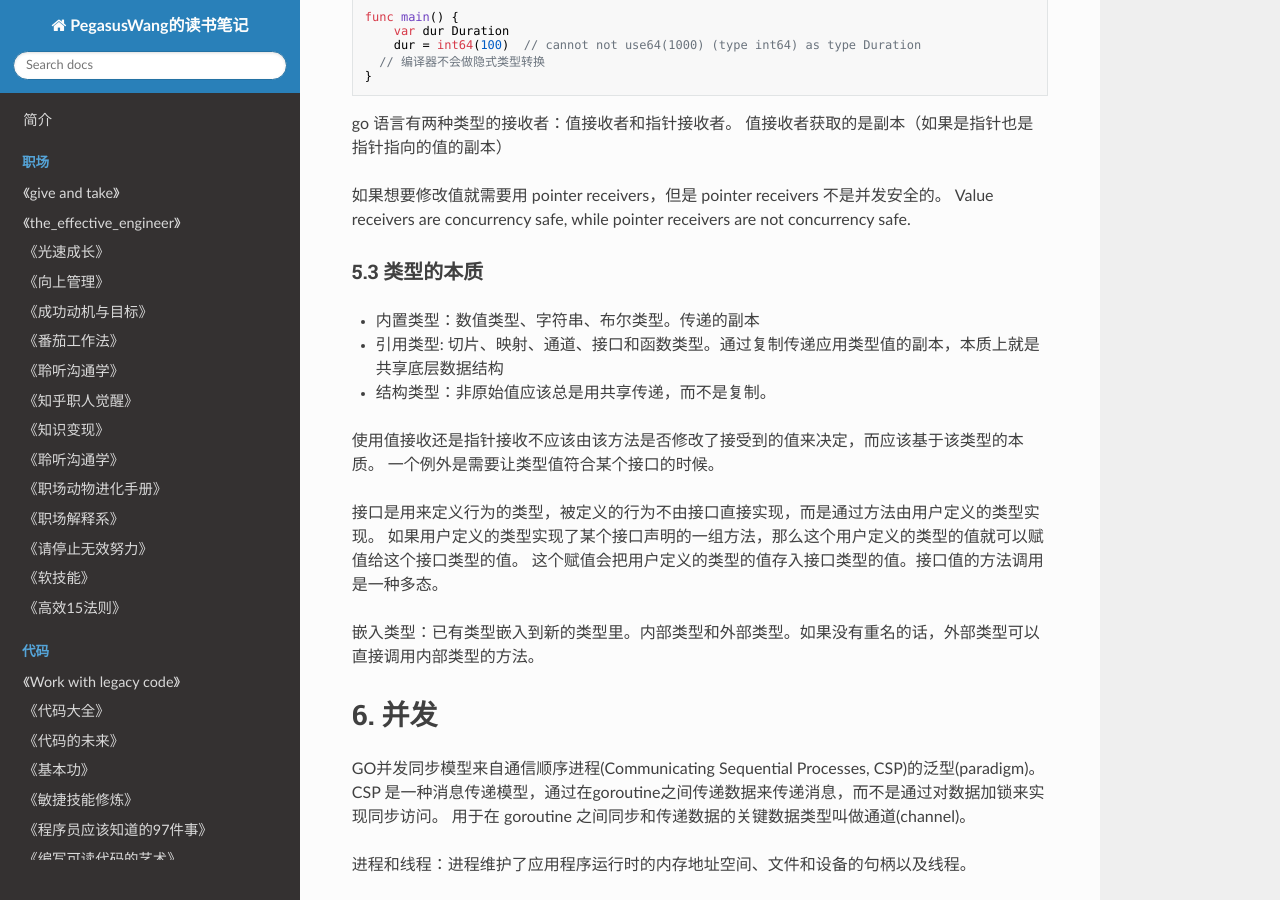
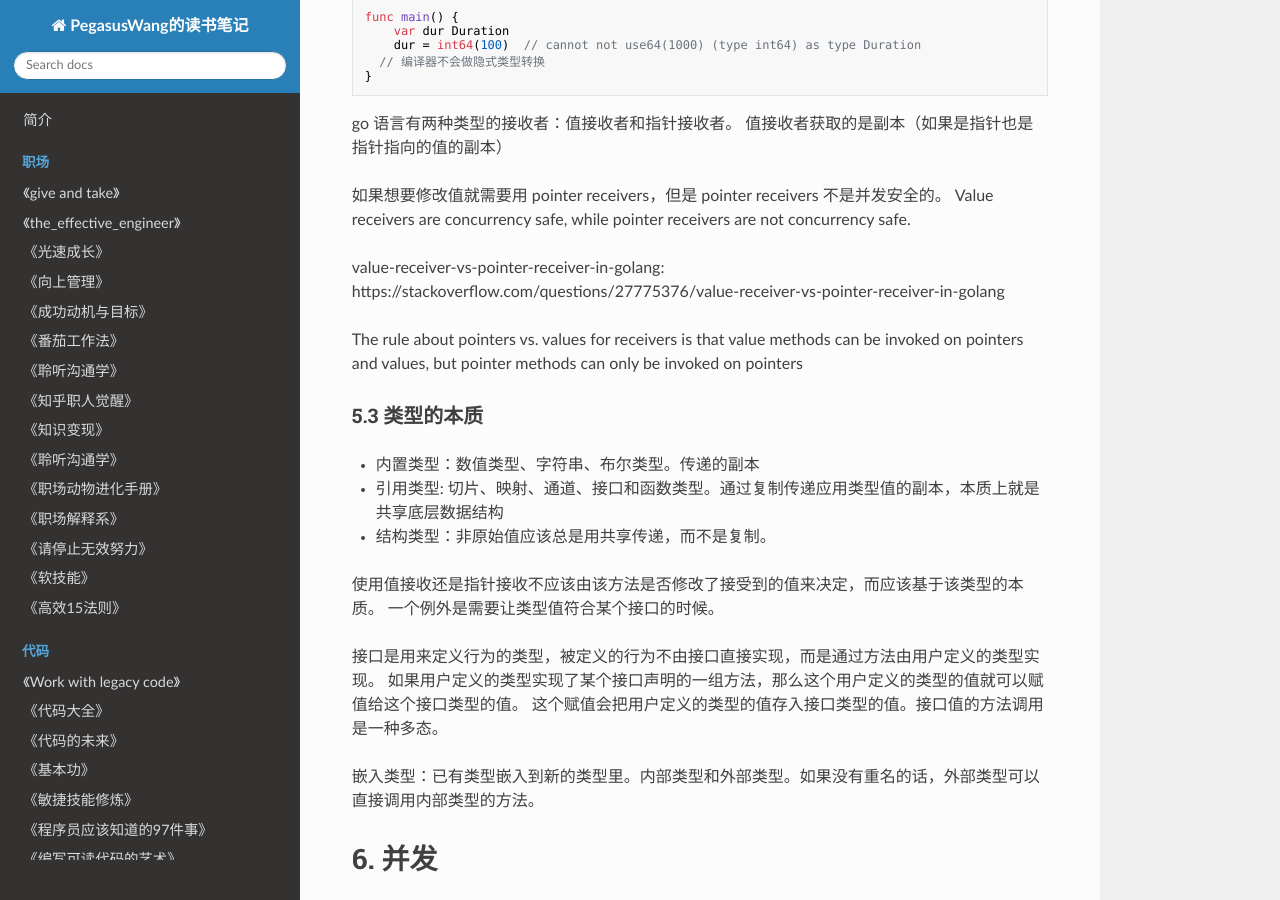
Before and after one commit to PegasusWang/booknotes, an MkDocs documentation site: the page built from docs/golang/go_in_action(go语言实战).md, in a window 1280 px wide and 900 px high, scrolled down 333 px. Built offline with MkDocs 1.6.1, drawn with Linux system fonts in a browser that asks for light colours; nearby versions of some CDN libraries; old or Windows-style settings are respelled for this version of MkDocs.

Commit message:
when to use pointer receiver

```diff
--- a/docs/golang/go_in_action(go语言实战).md
+++ b/docs/golang/go_in_action(go语言实战).md
@@ -22,6 +22,10 @@ go 语言有两种类型的接收者：值接收者和指针接收者。
 
 如果想要修改值就需要用 pointer receivers，但是 pointer receivers 不是并发安全的。
 Value receivers are concurrency safe, while pointer receivers are not concurrency safe.
+
+value-receiver-vs-pointer-receiver-in-golang: https://stackoverflow.com/questions/27775376/value-receiver-vs-pointer-receiver-in-golang
+
+The rule about pointers vs. values for receivers is that value methods can be invoked on pointers and values, but pointer methods can only be invoked on pointers
 
 
 ### 5.3 类型的本质
```
